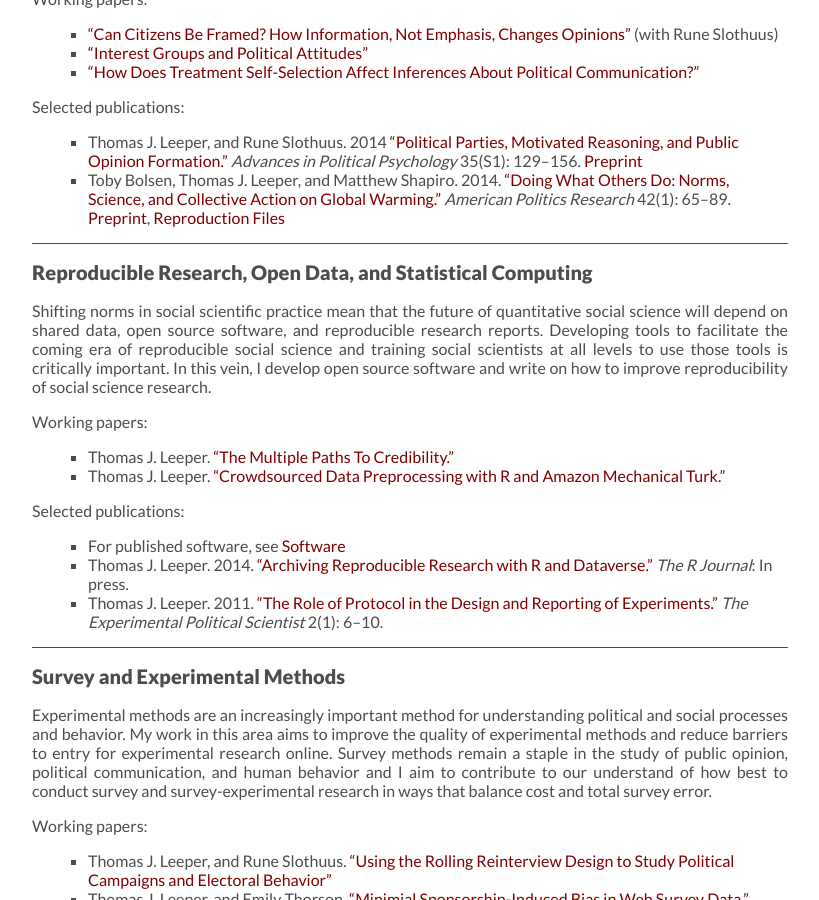
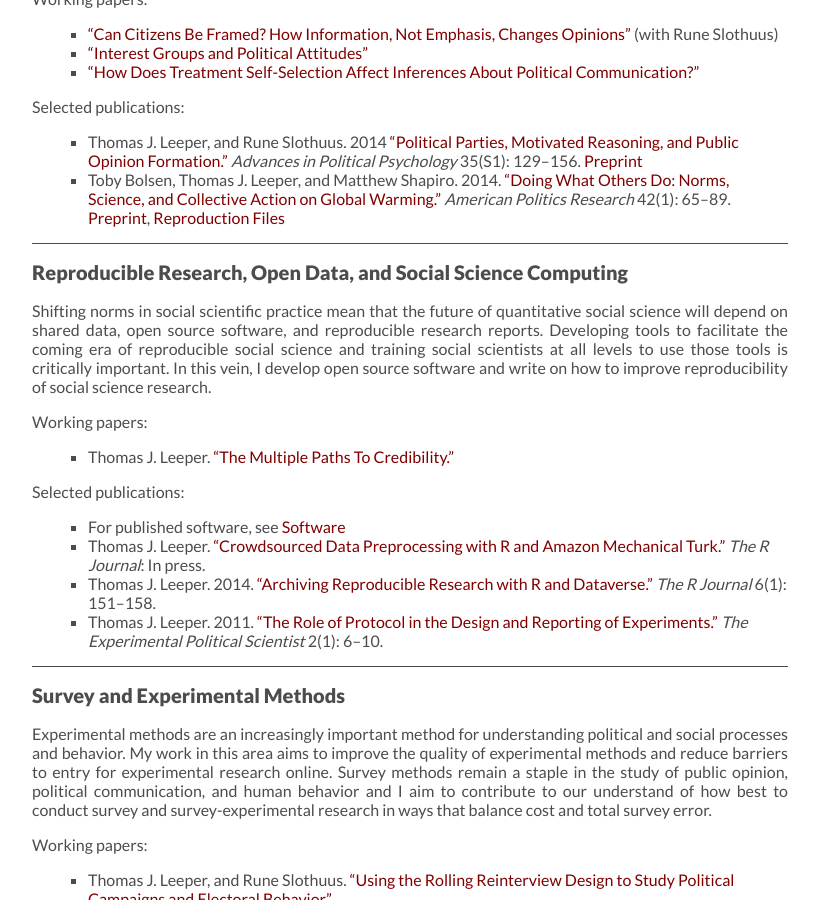
Before and after one commit to leeper/leeper.github.io, a Jekyll site: the page built from research.md, in a window 1280 px wide and 900 px high, scrolled down 1245 px. Shown: the whole window, without its empty margins (230-1049 px from the left). Built offline with Jekyll 4.4.1, drawn with Linux system fonts in a browser that asks for light colours; some web fonts are replaced.

Commit message:
update pubs on research page

```diff
--- a/research.md
+++ b/research.md
@@ -61,19 +61,19 @@ Selected publications:
 
 ---
 
-## Reproducible Research, Open Data, and Statistical Computing ##
+## Reproducible Research, Open Data, and Social Science Computing ##
 
 Shifting norms in social scientific practice mean that the future of quantitative social science will depend on shared data, open source software, and reproducible research reports. Developing tools to facilitate the coming era of reproducible social science and training social scientists at all levels to use those tools is critically important. In this vein, I develop open source software and write on how to improve reproducibility of social science research.
 
 Working papers:
 
 * Thomas J. Leeper. [&ldquo;The Multiple Paths To Credibility.&rdquo;]({{ page.papers }}MultiplePathsToCredibility.pdf)
-* Thomas J. Leeper. [&ldquo;Crowdsourced Data Preprocessing with R and Amazon Mechanical Turk.&rdquo;]({{ page.papers }}MTurkRCrowdsourcing.pdf)
 
 Selected publications:
 
 * For published software, see [Software](http://thomasleeper.com/software)
-* Thomas J. Leeper. 2014. [&ldquo;Archiving Reproducible Research with R and Dataverse.&rdquo;](http://journal.r-project.org/archive/accepted/leeper.pdf) *The R Journal*: In press.
+* Thomas J. Leeper. [&ldquo;Crowdsourced Data Preprocessing with R and Amazon Mechanical Turk.&rdquo;]({{ page.papers }}MTurkRCrowdsourcing.pdf) *The R Journal*: In press.
+* Thomas J. Leeper. 2014. [&ldquo;Archiving Reproducible Research with R and Dataverse.&rdquo;](http://journal.r-project.org/archive/2014-1/leeper.pdf) *The R Journal* 6(1): 151--158.
 * Thomas J. Leeper. 2011. [&ldquo;The Role of Protocol in the Design and Reporting of Experiments.&rdquo;](http://scholar.harvard.edu/files/dtingley/files/may2011.pdf) *The Experimental Political Scientist* 2(1): 6&ndash;10.
 
 
```
